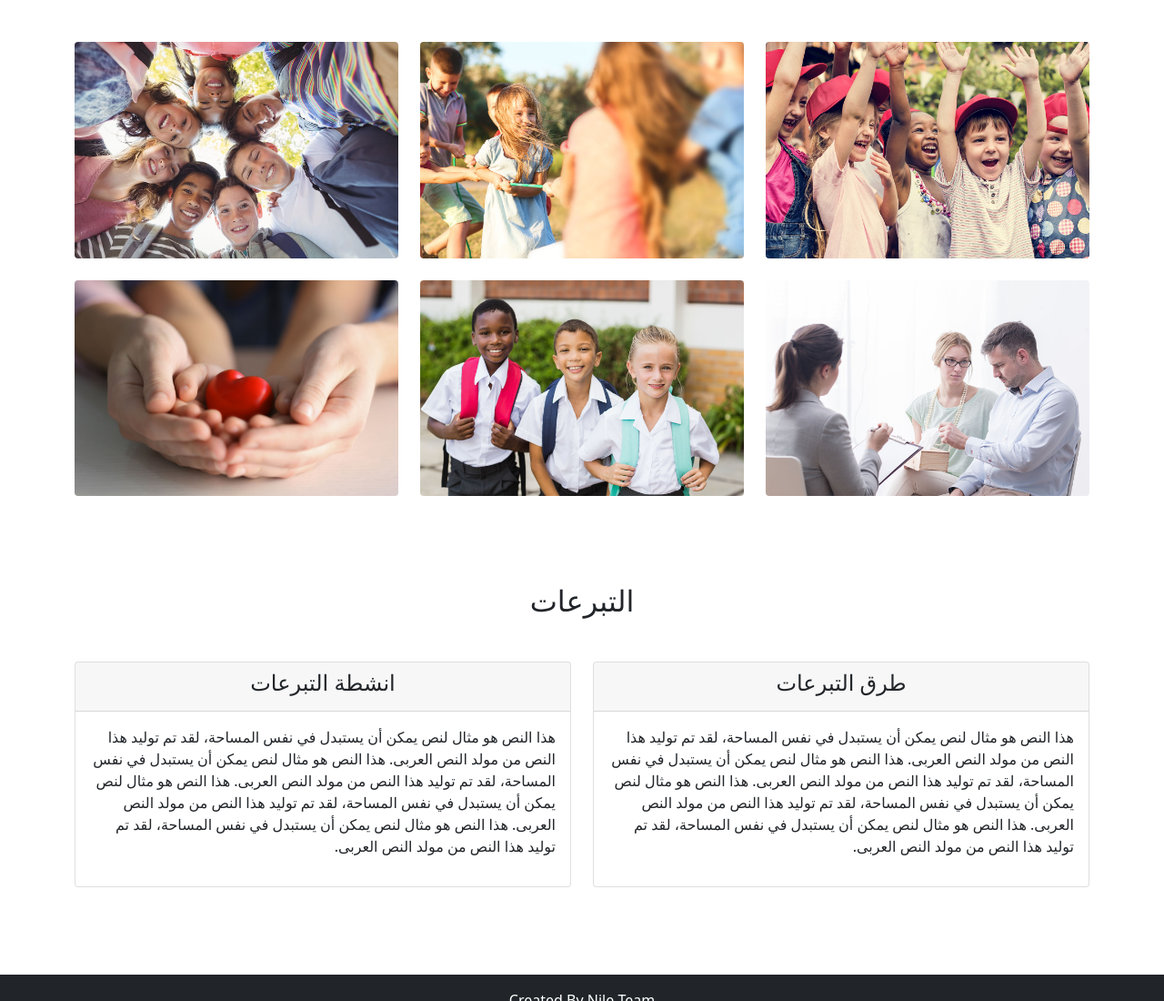
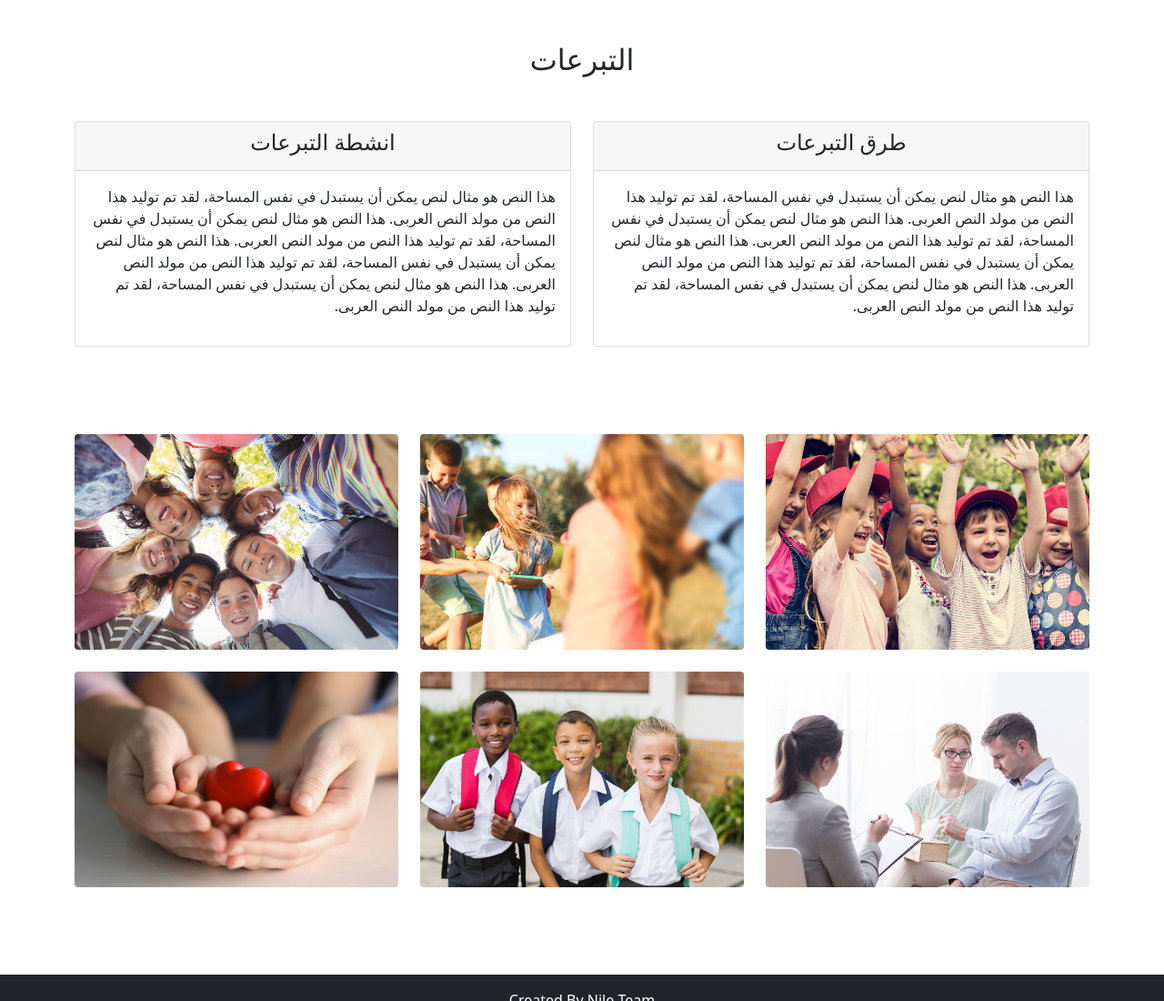
Before and after one commit to AbdulrhmanElshahat/Project, a plain HTML site: page index.html in a window 1280 px wide. Shown: the part 1700-2800 px from the top of the page at 91% size. Drawn offline with Linux system fonts and the light colour scheme; a web font is replaced by a local one.

Commit message:
scrolling

```diff
--- a/index.html
+++ b/index.html
@@ -36,13 +36,16 @@
         <div class="collapse navbar-collapse" id="navbarCollapse">
           <ul class="navbar-nav fs-5 me-auto">
             <li class="nav-item">
-              <a href="#1" class="nav-link active">الرائسية</a>
+              <a href="#home" class="nav-link active">الرائسية</a>
             </li>
             <li class="nav-item">
-              <a href="#2" class="nav-link">المراكز</a>
+              <a href="#centers" class="nav-link">المراكز</a>
             </li>
             <li class="nav-item">
-              <a href="#gallary" class="nav-link">التبرعات</a>
+              <a href="#donations" class="nav-link">التبرعات</a>
+            </li>
+            <li class="nav-item">
+              <a href="#gallary" class="nav-link">المعرض</a>
             </li>
           </ul>
         </div>
@@ -75,7 +78,7 @@
     </section>
     <!-- End Slider -->
     <!-- Start vedio -->
-    <section class="vedio smt" id="1">
+    <section class="vedio smt" id="home">
       <div class="container text-center">
       <iframe src="https://www.youtube.com/embed/tgbNymZ7vqY?controls=0">
       </div>
@@ -83,7 +86,7 @@
     </section>
     <!-- End vedio -->
     <!-- Start Services -->
-    <section class="services smt" id="2">
+    <section class="services smt" id="centers">
       <div class="container">
         <h2 class="text-center">دور الأيتام بمحافظة الدقهلية</h2>
         <div
@@ -95,6 +98,42 @@
       </div>
     </section>
     <!-- End Services -->
+        <!-- Start Donations -->
+        <section class="donations smt" id="donations">
+          <div class="container">
+            <h2 class="text-center mb-5">التبرعات</h2>
+            <div class="row justify-content-center">
+              <div class="col-lg-6 mb-4 mb-lg-0">
+                <div class="card">
+                  <div class="card-header text-center"><h4>طرق التبرعات</h4></div>
+
+                <div class="card-body">
+                  <p>
+                    هذا النص هو مثال لنص يمكن أن يستبدل في نفس المساحة، لقد تم توليد هذا النص من مولد النص العربى.
+                    هذا النص هو مثال لنص يمكن أن يستبدل في نفس المساحة، لقد تم توليد هذا النص من مولد النص العربى.
+                    هذا النص هو مثال لنص يمكن أن يستبدل في نفس المساحة، لقد تم توليد هذا النص من مولد النص العربى.
+                    هذا النص هو مثال لنص يمكن أن يستبدل في نفس المساحة، لقد تم توليد هذا النص من مولد النص العربى.
+                  </p>
+                </div>
+              </div>
+              </div>
+              <div class="col-lg-6">
+                <div class="card">
+                  <div class="card-header text-center"><h4>انشطة التبرعات</h4></div>
+                <div class="card-body">
+                  <p>
+                    هذا النص هو مثال لنص يمكن أن يستبدل في نفس المساحة، لقد تم توليد هذا النص من مولد النص العربى.
+                    هذا النص هو مثال لنص يمكن أن يستبدل في نفس المساحة، لقد تم توليد هذا النص من مولد النص العربى.
+                    هذا النص هو مثال لنص يمكن أن يستبدل في نفس المساحة، لقد تم توليد هذا النص من مولد النص العربى.
+                    هذا النص هو مثال لنص يمكن أن يستبدل في نفس المساحة، لقد تم توليد هذا النص من مولد النص العربى.
+                  </p>
+                </div>
+              </div>
+              </div>
+            </div>
+          </div>
+        </section>
+        <!-- End Donations -->
     <!-- Start gallary -->
     <section class="gallary smt" id="gallary">
       <div class="container position-relative">
@@ -183,42 +222,7 @@
       </div>
     </div>
     <!-- End modal -->
-    <!-- Start Donations -->
-    <!-- End Donations -->
-    <section class="donations smt">
-      <div class="container">
-        <h2 class="text-center mb-5">التبرعات</h2>
-        <div class="row justify-content-center">
-          <div class="col-lg-6 mb-4 mb-lg-0">
-            <div class="card">
-              <div class="card-header text-center"><h4>طرق التبرعات</h4></div>
 
-            <div class="card-body">
-              <p>
-                هذا النص هو مثال لنص يمكن أن يستبدل في نفس المساحة، لقد تم توليد هذا النص من مولد النص العربى.
-                هذا النص هو مثال لنص يمكن أن يستبدل في نفس المساحة، لقد تم توليد هذا النص من مولد النص العربى.
-                هذا النص هو مثال لنص يمكن أن يستبدل في نفس المساحة، لقد تم توليد هذا النص من مولد النص العربى.
-                هذا النص هو مثال لنص يمكن أن يستبدل في نفس المساحة، لقد تم توليد هذا النص من مولد النص العربى.
-              </p>
-            </div>
-          </div>
-          </div>
-          <div class="col-lg-6">
-            <div class="card">
-              <div class="card-header text-center"><h4>انشطة التبرعات</h4></div>
-            <div class="card-body">
-              <p>
-                هذا النص هو مثال لنص يمكن أن يستبدل في نفس المساحة، لقد تم توليد هذا النص من مولد النص العربى.
-                هذا النص هو مثال لنص يمكن أن يستبدل في نفس المساحة، لقد تم توليد هذا النص من مولد النص العربى.
-                هذا النص هو مثال لنص يمكن أن يستبدل في نفس المساحة، لقد تم توليد هذا النص من مولد النص العربى.
-                هذا النص هو مثال لنص يمكن أن يستبدل في نفس المساحة، لقد تم توليد هذا النص من مولد النص العربى.
-              </p>
-            </div>
-          </div>
-          </div>
-        </div>
-      </div>
-    </section>
     <!-- Start footer -->
     <footer class="bg-dark text-white text-center p-3 smt">
       Created By Nile Team
--- a/js/main.js
+++ b/js/main.js
@@ -4,13 +4,16 @@ let navItems = $('#nav .nav-item')
 let slider = $("#slider");
 let popup = $('.popup');
 let close = $('.close');
-let sections = [$('.services') , $('.vedio') , $('.gallary')]
+let sections = [$('.vedio') , $('.services') ,$('.donations'), $('.gallary')]
 let centerDescription = $('.modal-body p');
 let centerTitle = $('.modal-title');
 let centerAddress = $('.modal-footer .address span');
 let centerPhone = $('.modal-footer .phone-num span');
 let centerBankAcount = $('.modal-footer .acount-num span');
 let centerSocial = $('.modal-footer .social a');
+let windowTop;
+let sectionsOfsetTop;
+let sectionHeight;
 // Navbar
 
 navItems.click(function(){
@@ -19,18 +22,22 @@ navItems.click(function(){
 })
 changeNaveStyle(0)
 $(window).on("scroll resize" , _=> changeNaveStyle())
-// sections.forEach(ele =>{
-//     $(window).scroll(function(){
-//         if( $(window).scrollTop() >= ele.offset().top ){
-//             // navItems.children('a').removeClass('active')
-//             getActiveLink = sections.filter(section => section.offset().top >= $(window).scrollTop())
+sections.forEach(ele => {
 
-//                 // console.log(navItems.children(a).prop('href' , $(ele).prop('id')))
-//                 // console.log(getActiveLink)
+    $(window).scroll(function(){
+        let scrolling = $(window).scrollTop()
+        sectionsOfsetTop = ele.offset().top;
+        sectionHeight = ele.outerHeight();
+        allHeight = sectionsOfsetTop + sectionHeight;
+        if( scrolling >= sectionsOfsetTop && scrolling <= allHeight){
+            let x = sections.filter(e => e.offset().top <= scrolling && (e.outerHeight() + e.offset().top)>= scrolling)
+            navItems.children('a').removeClass('active')
+           navItems.children(`[href = "#${$(x)[0].prop('id')}"]`).addClass('active')
 
-//         }
-//     })
-// })
+
+        }
+    })
+})
 function changeNaveStyle(){
     if($(this).scrollTop() > 0 || $(this).width() <= 575){ shrink()}else{grow()}
 }
```
